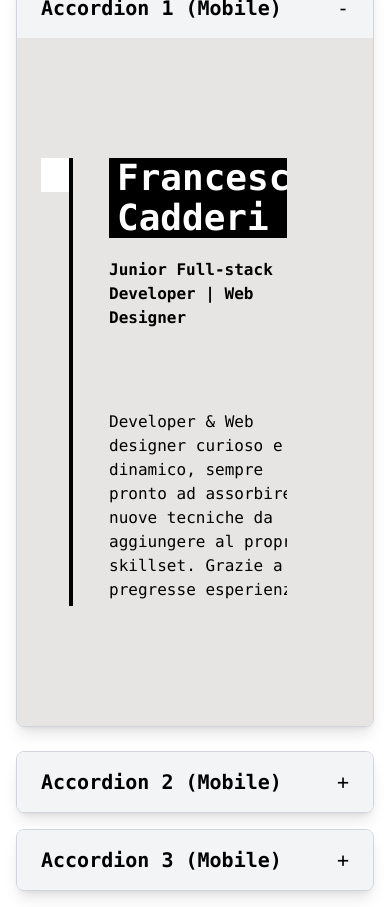
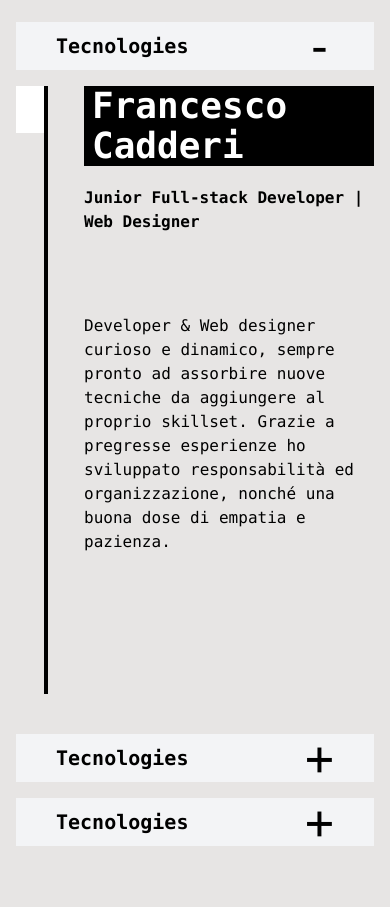
Before and after one commit to francesco-cadderi/my-portfolio, a React (Vite) app: page / in a window 390 px wide. After the commit the page ends 862 px from the top, so only its background shows below. Built offline with nearby package versions, Linux system fonts and the light colour scheme.

Commit message:
added-some-responsive

```diff
--- a/src/components/Accordion.jsx
+++ b/src/components/Accordion.jsx
@@ -1,22 +1,20 @@
 import React, { useState } from "react";
-import ScrollableBlock from "./ScrollableBlock"; // Assicurati che il path sia corretto
+import ScrollableBlock from "./ScrollableBlock";
 
 const Accordion = ({ id, title, isOpen, onToggle }) => {
   return (
     <div className="w-full max-w-3xl mx-auto my-6">
-      <div className="bg-white shadow-lg rounded-lg border border-gray-300 overflow-hidden">
+      <div className="overflow-hidden">
         <div
-          className="accordion-header cursor-pointer py-4 px-6 bg-gray-100 hover:bg-gray-200 transition-colors flex justify-between items-center"
-          onClick={() => onToggle(id)} // Passa l'id per identificare quale accordion si è aperto
+          className="cursor-pointer px-10 bg-gray-100 hover:bg-gray-100 transition-colors flex justify-between items-center"
+          onClick={() => onToggle(id)}
         >
           <h2 className="text-xl font-semibold">{title}</h2>
-          <span className="text-xl">{isOpen ? "-" : "+"}</span>
+          <span className="text-5xl">{isOpen ? "-" : "+"}</span>
         </div>
 
-        {/* Contenuto dell'accordion, visibile solo quando isOpen è true */}
         {isOpen && (
-          <div className="accordion-content py-6 px-6 bg-primary">
-            {/* Qui puoi inserire il tuo componente ScrollableBlock */}
+          <div className="accordion-content md:py-6 md:px-6 bg-[#e7e5e4]">
             <ScrollableBlock />
           </div>
         )}
--- a/src/components/Pagination.jsx
+++ b/src/components/Pagination.jsx
@@ -15,10 +15,10 @@ const Pagination = () => {
       {/* Desktop View */}
       <div className="hidden md:flex w-full">
         {/* Colonna sinistra */}
-        <div className="w-1/2 p-4">
+        <div className="w-1/2 p-4 md:p-0">
           <Accordion
             id={1} // Ogni accordion deve avere un id unico
-            title="Accordion 1 (Left)"
+            title="Tecnologies"
             isOpen={openAccordion === 1}
             onToggle={toggleAccordion}
           />
@@ -29,7 +29,7 @@ const Pagination = () => {
           <div className="mb-4">
             <Accordion
               id={2}
-              title="Accordion 2 (Right - Top)"
+              title="Tecnologies"
               isOpen={openAccordion === 2}
               onToggle={toggleAccordion}
             />
@@ -37,7 +37,7 @@ const Pagination = () => {
           <div className="mb-4">
             <Accordion
               id={3}
-              title="Accordion 3 (Right - Bottom)"
+              title="Tecnologies"
               isOpen={openAccordion === 3}
               onToggle={toggleAccordion}
             />
@@ -50,19 +50,19 @@ const Pagination = () => {
         <div className="w-full p-4 space-y-4">
           <Accordion
             id={1}
-            title="Accordion 1 (Mobile)"
+            title="Tecnologies"
             isOpen={openAccordion === 1}
             onToggle={toggleAccordion}
           />
           <Accordion
             id={2}
-            title="Accordion 2 (Mobile)"
+            title="Tecnologies"
             isOpen={openAccordion === 2}
             onToggle={toggleAccordion}
           />
           <Accordion
             id={3}
-            title="Accordion 3 (Mobile)"
+            title="Tecnologies"
             isOpen={openAccordion === 3}
             onToggle={toggleAccordion}
           />
--- a/src/components/ScrollableBlock.jsx
+++ b/src/components/ScrollableBlock.jsx
@@ -67,7 +67,7 @@ function ScrollableBlock() {
   };
 
   return (
-    <div className="flex w-4/5 h-[40rem] py-24 md:py-0 md:h-80">
+    <div className="flex md:w-4/5 h-[40rem] py-4 md:py-0 md:h-80">
       {/* Colonna dei Breadcrumbs */}
       <div className="w-7 flex flex-col justify-start items-center h-full">
         {sections.map((section, index) => (
--- a/tailwind.config.js
+++ b/tailwind.config.js
@@ -34,7 +34,7 @@ export default {
           "neutral-content": "oklch(94.51% 0.179 104.32)",
           "base-100": "blue",
           color: "black",
-          "background-color": "#FFFFFF",
+          "background-color": "#e7e5e4",
           "--rounded-box": "0",
           "--rounded-btn": "0",
           "--rounded-badge": "0",
```
Also changed, not shown: 1 other file (tests, documents, lock files or other folders).
